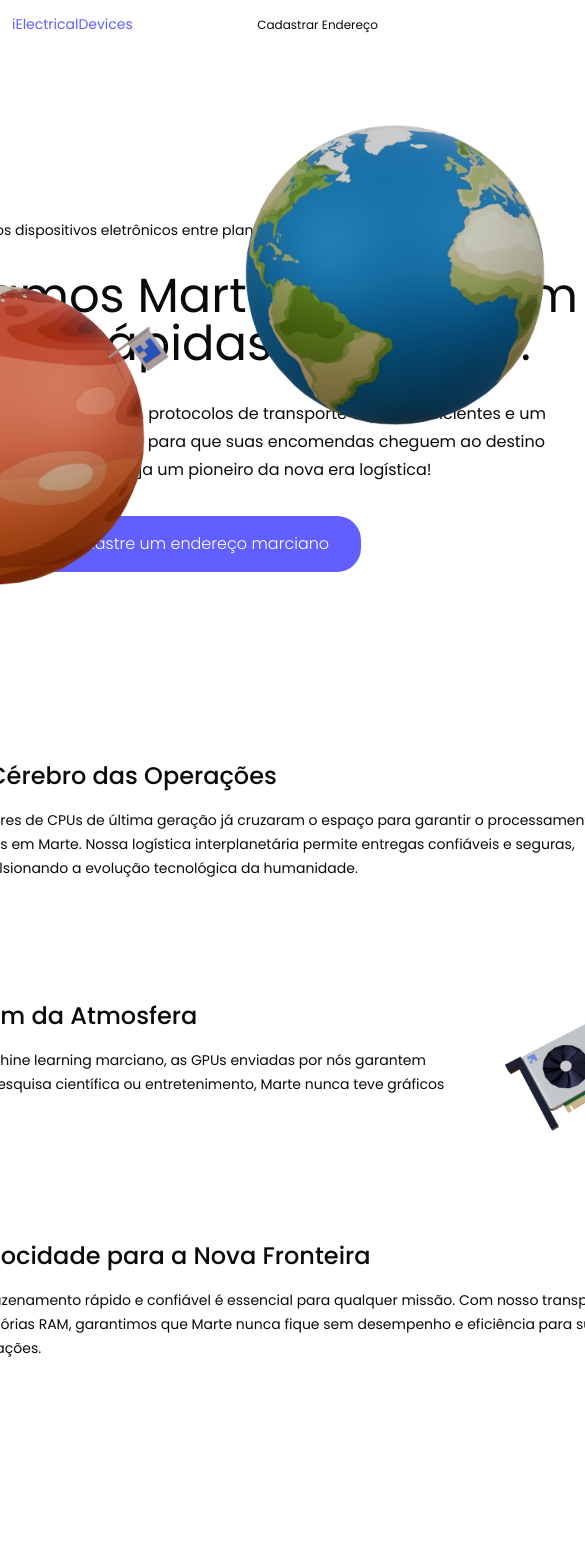
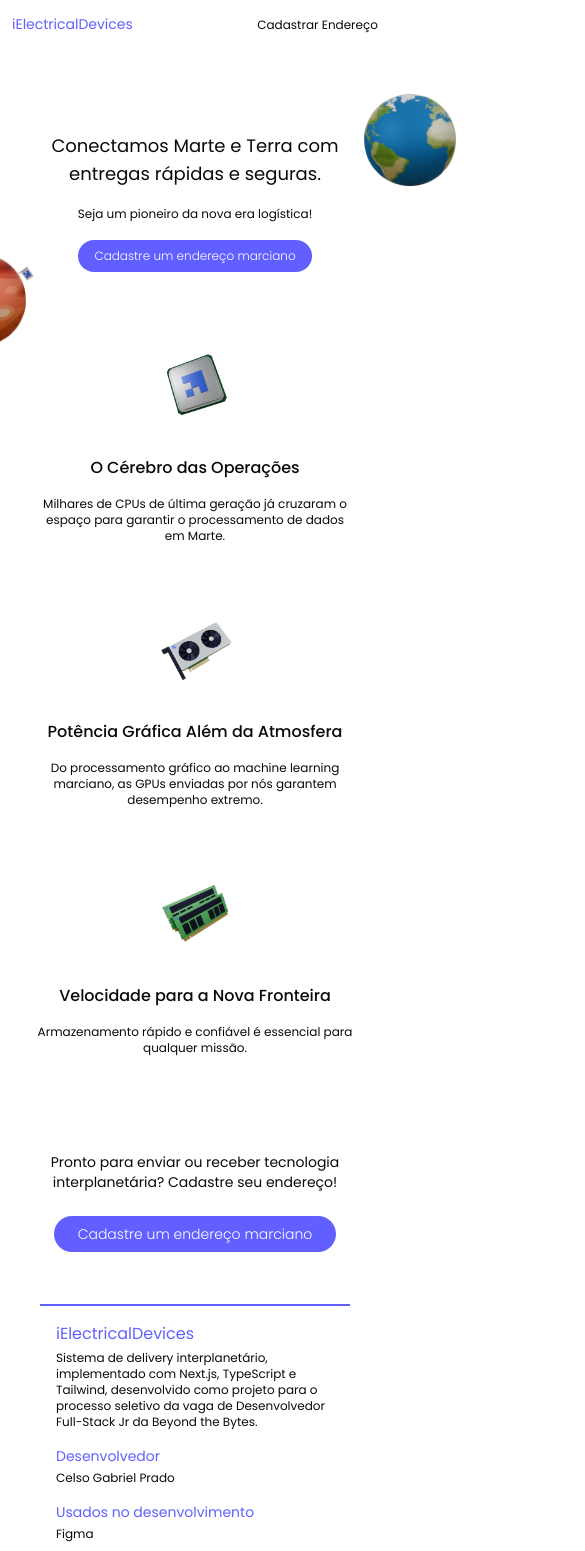
Before and after one commit to Celsogabrielf16/i-electrical-devices, a Next.js app: page / in a window 390 px wide. Shown: the top 1551 px of the page, 585 px wide, since content can reach past the window. Built offline with nearby package versions, Linux system fonts and the light colour scheme.

Commit message:
Implementação da responsividade da Landing Page

```diff
--- a/src/app/page.tsx
+++ b/src/app/page.tsx
@@ -3,41 +3,46 @@ import Image from "next/image";
 
 export default function Home() {
   return (
-    <main className="grid grid-row-[1fr_1fr] gap-[32px] row-start-2 items-center pt-23 px-32 pb-32">
-      <Image src="/assets/mars.png" alt="Mars" priority className="absolute -left-50 top-60" width={600} height={600} quality={100}/>
-      <Image src="/assets/earth.png" alt="Earth" priority className="absolute -right-50 top-20" width={600} height={600} quality={100}/>
-      <div className="flex flex-col mt-32 text-center gap-8">
-          <p className="text-sm">Transportamos dispositivos eletrônicos entre planetas com eficiência e segurança.</p>
-          <h1 className="text-5xl w-200 mx-auto">Conectamos Marte e Terra com entregas rápidas e seguras.</h1>
-          <p className="w-180 mx-auto text-base/7">Contamos com uma frota avançada, protocolos de transporte espacial eficientes e um sistema de endereçamento inovador para que suas encomendas cheguem ao destino sem complicações. Seja um pioneiro da nova era logística!</p>
-          <Link href="/address" className="bg-indigo-500 w-fit py-4 px-8 rounded-3xl text-white font-light mx-auto">Cadastre um endereço marciano</Link>
+    <main className="flex flex-col gap-[32px] row-start-2 items-center pt-23 px-32 pb-10 lg:pb-32">
+      <Image src="/assets/mars.png" alt="Mars" priority className="absolute w-30 md:w-60 lg:w-90 xl:w-120 2xl:w-150 -left-20 md:-left-40 lg:-left-50 top-60" width={600} height={600} quality={100}/>
+      <Image src="/assets/earth.png" alt="Earth" priority className="absolute w-30 md:w-60 lg:w-90 xl:w-120 2xl:w-150 -right-20 md:-right-40 lg:-right-50 top-20" width={600} height={600} quality={100}/>
+      <div className="flex flex-col mt-10 lg:mt-32 text-center gap-4 md:gap-8">
+          <p className="hidden md:block text-xs lg:text-sm">Transportamos dispositivos eletrônicos entre planetas com eficiência e segurança.</p>
+          <h1 className="text-lg sm:text-2xl md:text-4xl lg:text-5xl w-80 sm:w-100 md:w-160 lg:w-200 mx-auto">Conectamos Marte e Terra com entregas rápidas e seguras.</h1>
+          <p className="hidden md:block w-100 md:w-160 lg:w-180 mx-auto text-xs/5 lg:text-base/7">Contamos com uma frota avançada, protocolos de transporte espacial eficientes e um sistema de endereçamento inovador para que suas encomendas cheguem ao destino sem complicações. Seja um pioneiro da nova era logística!</p>
+          <p className="w-80 md:hidden mx-auto text-xs/5">Seja um pioneiro da nova era logística!</p>
+          <Link href="/address" className="bg-indigo-500 w-fit py-2 lg:py-4 px-4 lg:px-8 text-xs md:text-sm lg:text-base rounded-3xl text-white font-light mx-auto">Cadastre um endereço marciano</Link>
       </div>
-      <div className="flex flex-col gap-16 mt-32">
-          <div className="grid grid-cols-[20%_80%] w-220 text-center gap-8">
-              <Image src="/assets/cpu.png" alt="CPU" width={200} height={200} quality={100}/>
-              <div className="flex flex-col text-left gap-4 my-auto">
-                  <h1 className="text-2xl font-medium">O Cérebro das Operações</h1>
-                  <p className="text-sm/6">Milhares de CPUs de última geração já cruzaram o espaço para garantir o processamento de dados em Marte. Nossa logística interplanetária permite entregas confiáveis e seguras, impulsionando a evolução tecnológica da humanidade.</p>
+      <div className="flex flex-col gap-16 mt-10 lg:mt-32 w-80 sm:w-120 lg:w-220 text-center lg:text-left">
+          <div className="grid grid-cols-1 lg:grid-cols-[20%_80%] gap-8">
+              <Image src="/assets/cpu.png" alt="CPU" className="w-20 sm:w-40 lg:w-50 mx-auto" width={200} height={200} quality={100}/>
+              <div className="flex flex-col gap-4 my-auto">
+                  <h1 className="text:sm sm:text-lg lg:text-2xl font-medium">O Cérebro das Operações</h1>
+                  <p className="hidden sm:block text-xs lg:text-sm/6">Milhares de CPUs de última geração já cruzaram o espaço para garantir o processamento de dados em Marte. Nossa logística interplanetária permite entregas confiáveis e seguras, impulsionando a evolução tecnológica da humanidade.</p>
+                  <p className="sm:hidden text-xs lg:text-sm/6">Milhares de CPUs de última geração já cruzaram o espaço para garantir o processamento de dados em Marte.</p>
               </div>
           </div>
-          <div className="grid grid-cols-[80%_20%] w-220 text-center gap-8">
-              <div className="flex flex-col text-left gap-4 my-auto">
-                  <h1 className="text-2xl font-medium">Potência Gráfica Além da Atmosfera</h1>
-                  <p className="text-sm/6">Do processamento gráfico ao machine learning marciano, as GPUs enviadas por nós garantem desempenho extremo. Seja para pesquisa científica ou entretenimento, Marte nunca teve gráficos tão realistas!</p>
+          <div className="grid grid-cols-1 lg:grid-cols-[80%_20%] gap-8">
+              <Image src="/assets/gpu.png" alt="GPU" className="block lg:hidden w-20 sm:w-40 lg:w-50  mx-auto" width={200} height={200} quality={100}/>
+              <div className="flex flex-col gap-4 my-auto">
+                  <h1 className="text:sm sm:text-lg lg:text-2xl font-medium">Potência Gráfica Além da Atmosfera</h1>
+                  <p className="hidden sm:block text-xs lg:text-sm/6">Do processamento gráfico ao machine learning marciano, as GPUs enviadas por nós garantem desempenho extremo. Seja para pesquisa científica ou entretenimento, Marte nunca teve gráficos tão realistas!</p>
+                  <p className="sm:hidden text-xs lg:text-sm/6">Do processamento gráfico ao machine learning marciano, as GPUs enviadas por nós garantem desempenho extremo.</p>
               </div>
-              <Image src="/assets/gpu.png" alt="GPU" width={200} height={200} quality={100}/>
+              <Image src="/assets/gpu.png" alt="GPU" className="hidden lg:block w-40 lg:w-50" width={200} height={200} quality={100}/>
           </div>
-          <div className="grid grid-cols-[20%_80%] w-220 text-center gap-8">
-              <Image src="/assets/ram.png" alt="Memória RAM" width={200} height={200} quality={100}/>
-              <div className="flex flex-col text-left gap-4 my-auto">
-                  <h1 className="text-2xl font-medium">Velocidade para a Nova Fronteira</h1>
-                  <p className="text-sm/6">Armazenamento rápido e confiável é essencial para qualquer missão. Com nosso transporte de memórias RAM, garantimos que Marte nunca fique sem desempenho e eficiência para suas operações.</p>
+          <div className="grid grid-cols-1 lg:grid-cols-[20%_80%] gap-8">
+              <Image src="/assets/ram.png" alt="Memória RAM" className="w-20 sm:w-40 lg:w-50  mx-auto" width={200} height={200} quality={100}/>
+              <div className="flex flex-col gap-4 my-auto">
+                  <h1 className="text:sm sm:text-lg lg:text-2xl font-medium">Velocidade para a Nova Fronteira</h1>
+                  <p className="hidden sm:block text-xs lg:text-sm/6">Armazenamento rápido e confiável é essencial para qualquer missão. Com nosso transporte de memórias RAM, garantimos que Marte nunca fique sem desempenho e eficiência para suas operações.</p>
+                  <p className="sm:hidden text-xs lg:text-sm/6">Armazenamento rápido e confiável é essencial para qualquer missão.</p>
               </div>
           </div>
       </div>
-      <div className="flex flex-col gap-12 text-center mt-32">
-          <h1 className="text-4xl/14 w-220 mx-auto">Pronto para enviar ou receber tecnologia interplanetária? Cadastre seu endereço!</h1>
-          <Link href="/address" className="bg-indigo-500 w-fit py-4 px-8 rounded-3xl text-white font-light mx-auto">Cadastre um endereço marciano</Link>
+      <div className="flex flex-col gap-6 lg:gap-12 text-center mt-16 lg:mt-32">
+          <h1 className="text-sm sm:text-lg lg:text-4xl/14 w-80 sm:w-120 lg:w-220 mx-auto">Pronto para enviar ou receber tecnologia interplanetária? Cadastre seu endereço!</h1>
+          <Link href="/address" className="bg-indigo-500 w-fit py-2 px-6 lg:py-4 lg:px-8 rounded-3xl text-white font-light text-sm lg:text-base mx-auto">Cadastre um endereço marciano</Link>
       </div>
   </main>
   );
--- a/src/components/Footer.tsx
+++ b/src/components/Footer.tsx
@@ -5,7 +5,7 @@ export default function Footer() {
         <div className="grid grid-cols-1 md:grid-cols-[50%_25%_25%] p-4 lg:p-8 text-xs xl:text-base gap-4">
             <div className="flex flex-col gap-1 md:gap-5">
                 <h1 className="text-indigo-500 text-base xl:text-2xl">iElectricalDevices</h1>
-                <p className="w-80 lg:w-100 xl:w-120">
+                <p className="sm:w-60 md:w-80 lg:w-100 xl:w-120">
                     Sistema de delivery interplanetário, implementado com Next.js, TypeScript e Tailwind, desenvolvido como projeto para o processo seletivo da vaga de Desenvolvedor Full-Stack Jr da Beyond the Bytes.
                 </p>
             </div>
```
